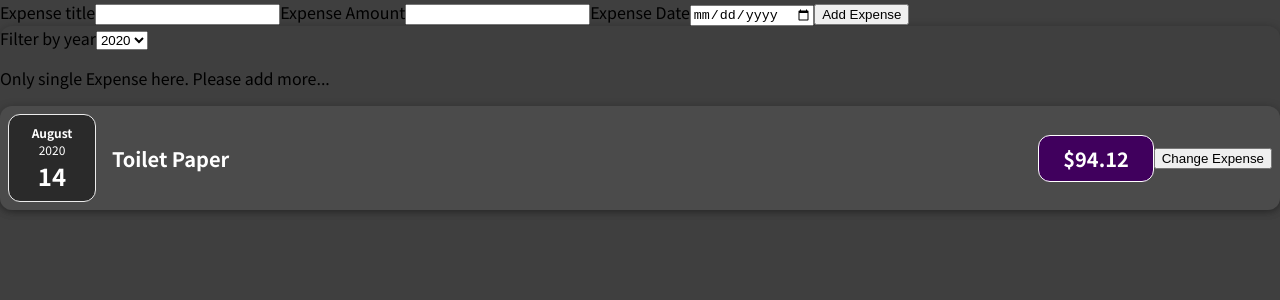
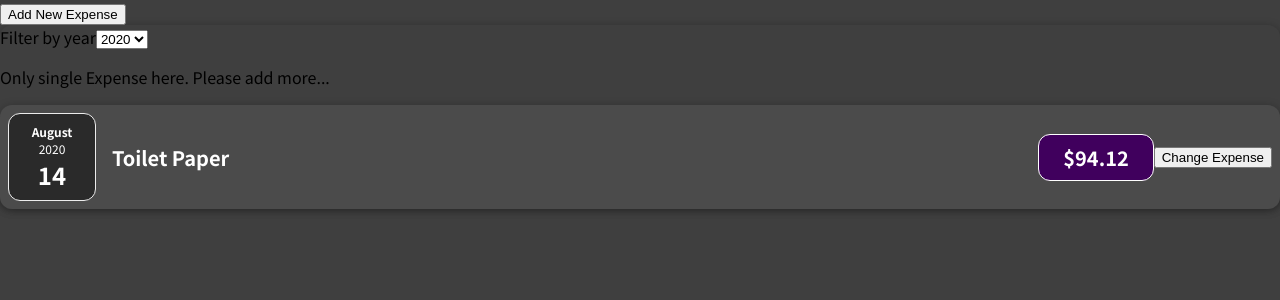
Before and after one commit to Vikassinghrathor/Sharpener_ReactJs_projects, a React (Create React App) app: page / in a window 1280 px wide. Shown: the top 300 px of the page. Built offline with nearby package versions, Linux system fonts and the light colour scheme.

Commit message:
Conditional rendering logic exercise

```diff
--- a/src/Components/NewExpense/ExpenseForm.jsx
+++ b/src/Components/NewExpense/ExpenseForm.jsx
@@ -38,6 +38,7 @@
         <label>Expense Date</label>
         <input type='date' onChange={updateDate} value={enteredDate}/>
         <button type='submit'>Add Expense</button>
+        <button type="button" onClick={props.onCancel}>Cancel</button>
       </form>
     </div>
   )
--- a/src/Components/NewExpense/NewExpense.jsx
+++ b/src/Components/NewExpense/NewExpense.jsx
@@ -1,17 +1,35 @@
-import React from 'react'
+import React, { useState } from 'react'
 import ExpenseForm from './ExpenseForm'
 
 const NewExpense = (props) => {
+  const[showForm,setshowForm] = useState(false);
   const saveExpenseDataHandler = (enteredExpenseData) => {
     const expenseData = {
        ...enteredExpenseData,
        id: Math.random().toString()
     };
     props.onAddExpense(expenseData);
+    setshowForm(false);
+  };
+
+  const showAddFormButton = () => {
+    setshowForm(true);
+  };
+  const cancelAddFormButton = () => {
+    setshowForm(false);
   };
   return (
     <div>
-    <ExpenseForm onSaveExpenseData={saveExpenseDataHandler}/>
+    {
+      !showForm && (<button onClick={showAddFormButton}>Add New Expense</button>)
+    }
+    {
+      showForm && (
+    <ExpenseForm
+    onSaveExpenseData={saveExpenseDataHandler}
+    onCancel={cancelAddFormButton}
+    />
+    )}
     </div>
   )
 }
```
